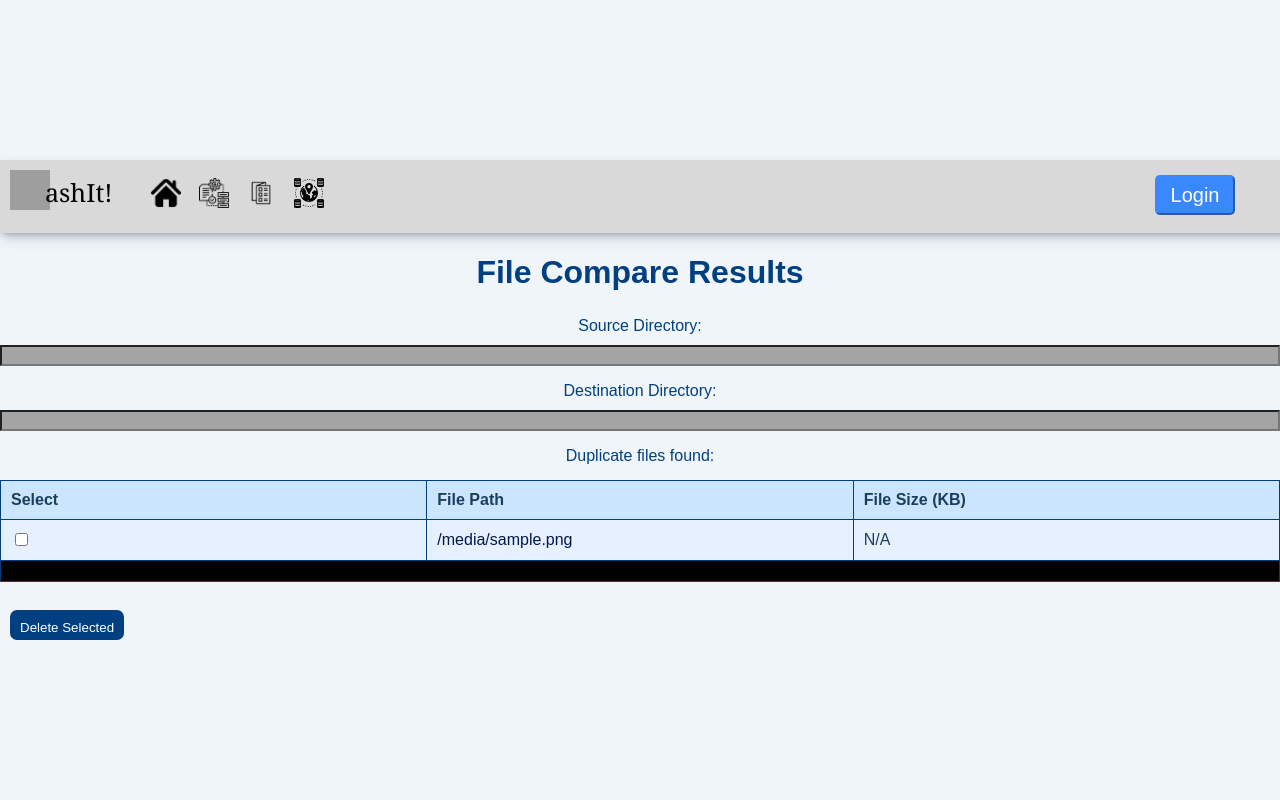
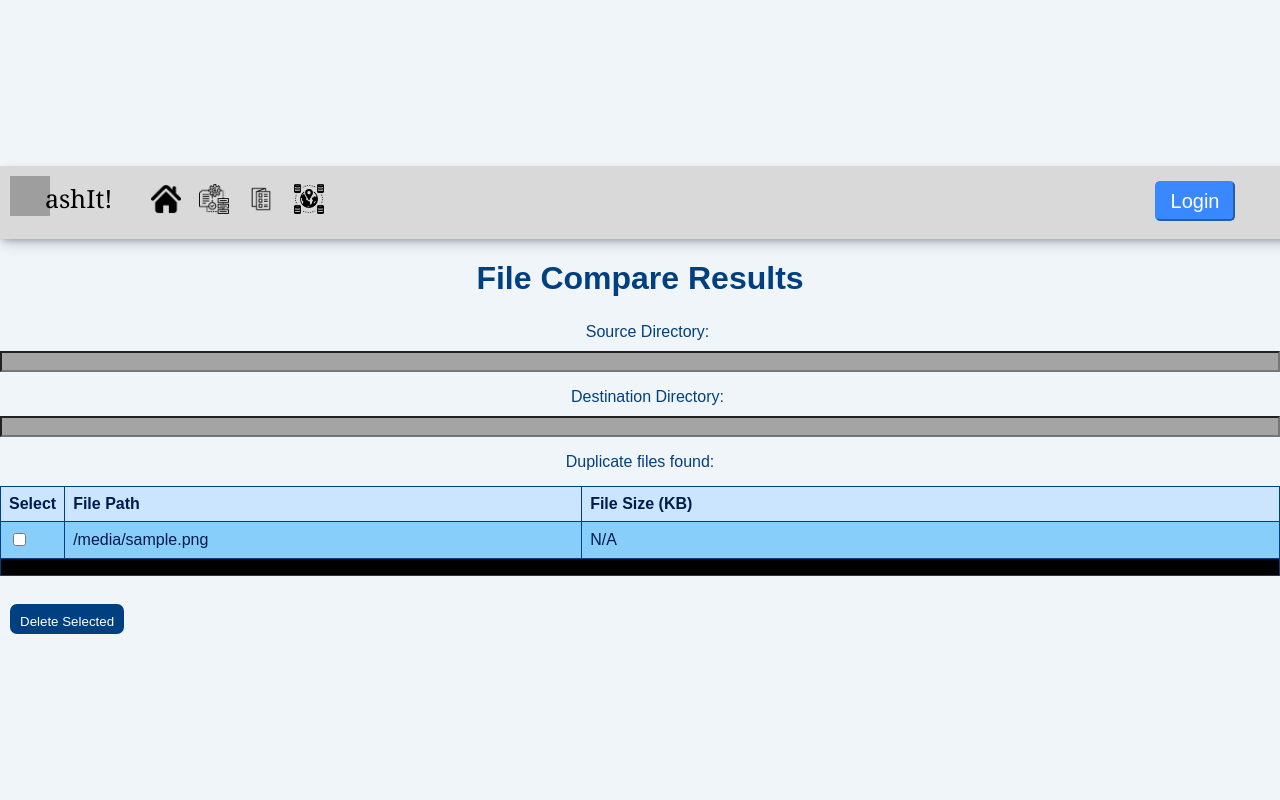
Before and after one commit to suyogparkhi/IISF_Bug_bunnies, a Flask app: template templates/results.html in a window 1280 px wide. Run offline with Flask 3, Linux system fonts and the light colour scheme; the template is opened without the code that fills it: most values are stand-ins (such as "Sample title", 1, 10 or a date in 2020); form fields are guessed from the names that the template uses; grey boxes are pictures that could not be loaded.

Commit message:
Update results.html

```diff
--- a/templates/results.html
+++ b/templates/results.html
@@ -1,5 +1,6 @@
 <!DOCTYPE html>
 <html lang="en">
+
 <head>
     <meta charset="UTF-8">
     <meta name="viewport" content="width=device-width, initial-scale=1.0">
@@ -9,7 +10,7 @@
     <style>
         body {
             background-color: #f0f5f9; /* Light blue-gray background */
-            color: #1a3f5d; /* Dark blue text color */
+            color: #001a4d; /* Darker royal blue text color */
             font-family: 'Arial', sans-serif;
             margin: 0;
             padding: 0;
@@ -17,24 +18,41 @@
 
         h1 {
             color: #004080; /* Royal blue heading color */
+            margin-bottom: 10px;
+            text-align: center;
         }
 
-        .sdir, .ddir {
+        .sdir,
+        .ddir {
             color: #004080; /* Royal blue text color for directories */
+            display: inline-block;
+            margin-left: 15px
         }
 
         .dup {
             color: #004080; /* Royal blue text color for duplicate files section */
+            text-align: center;
+            justify-content: center;
         }
 
-        table {
-            width: 100%;
+        table { /* Reduced overall width */
             border-collapse: collapse;
             margin-top: 15px;
+            max-width:10%
+            border-color:transparent;
+            margin-left: 20px
+            margin-right: 20px
         }
-
-        th, td {
-            padding: 10px;
+        .sth{
+            width:40px;
+            justify-content:center;
+        }
+        .fth{
+            width:500px;
+        }
+        th,
+        td {
+            padding: 8px; /* Reduced padding for a more compact look */
             border: 1px solid #004080; /* Royal blue border for table cells */
             text-align: left;
         }
@@ -43,8 +61,12 @@
             background-color: #cce5ff; /* Light royal blue header background */
         }
 
+        tr:nth-child(odd) {
+            background-color: #add8e6; /* Light blue background for odd rows */
+        }
+
         tr:nth-child(even) {
-            background-color: #e6f0ff; /* Lighter royal blue background for even rows */
+            background-color: #87cefa; /* Blue background for even rows */
         }
 
         .delete-button {
@@ -58,17 +80,13 @@
         .delete-button:hover {
             background-color: #001a4d; /* Darker royal blue on hover */
         }
-        h1{
+
+        p {
             margin-bottom: 10px;
-            text-align:center;
+            text-align: center;
             justify-content: center;
         }
 
-        p {
-            margin-bottom: 10px;
-            text-align:center;
-            justify-content: center;
-        }
         a {
             color: #001a4d; /* Darker royal blue for links */
             text-decoration: none;
@@ -77,11 +95,13 @@
         a:hover {
             text-decoration: underline;
         }
-        .sdir,.ddir{
-            display:inline-block;
+        .results-table{
+            margin-right:auto;
         }
     </style>
+
 </head>
+
 <body>
     <div class="header-main">
         <div class="header-left">
@@ -106,7 +126,7 @@
     <form action="{{ url_for('delete_files_from_results') }}" method="post" id="deleteForm">
         {% if duplicates %}
         <p class="dup">Duplicate files found:</p>
-        <table border="1">
+        <table border="1" class="results-table">
             <tr>
                 <th class="sth">Select</th>
                 <th class="fth">File Path</th>
@@ -138,4 +158,5 @@
         }
     </script>
 </body>
+
 </html>
```
